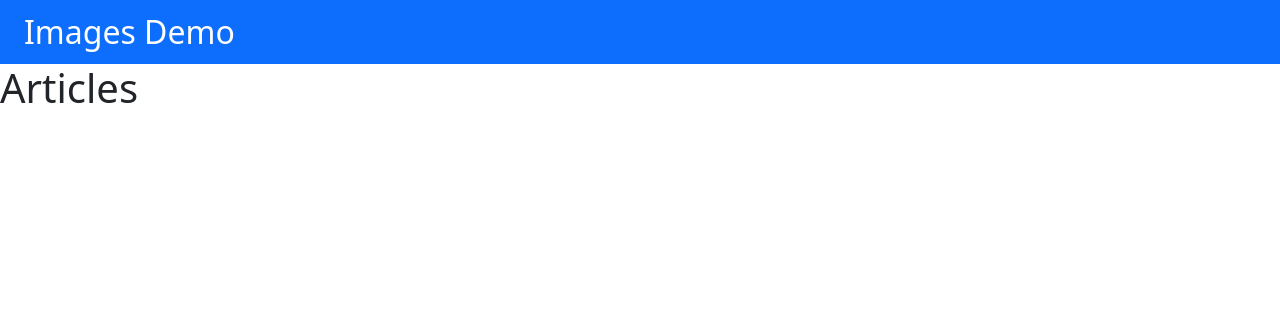
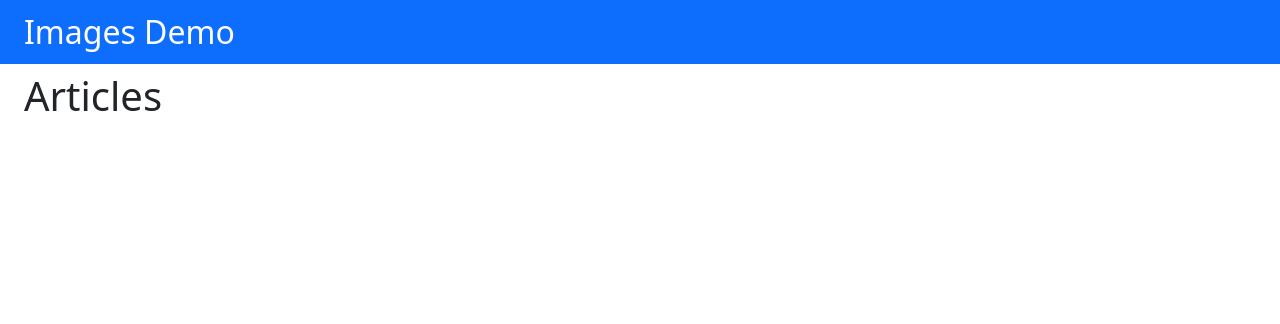
Before and after one commit to ian-wt-blog-examples/django-article-images, a Django app: page / in a window 1280 px wide. Shown: the top 324 px of the page. Run offline with Django 4.2, Linux system fonts and the light colour scheme; parts of the project's set-up code (start-up, migrations or seed data) failed here and were passed over.

Commit message:
add padding to main

```diff
--- a/templates/base.html
+++ b/templates/base.html
@@ -27,6 +27,6 @@
 </head>
 <body>
 {% include 'header.html' %}
-<main>{% block content %}{% endblock %}</main>
+<main class="py-2 px-4">{% block content %}{% endblock %}</main>
 </body>
 </html>
```
